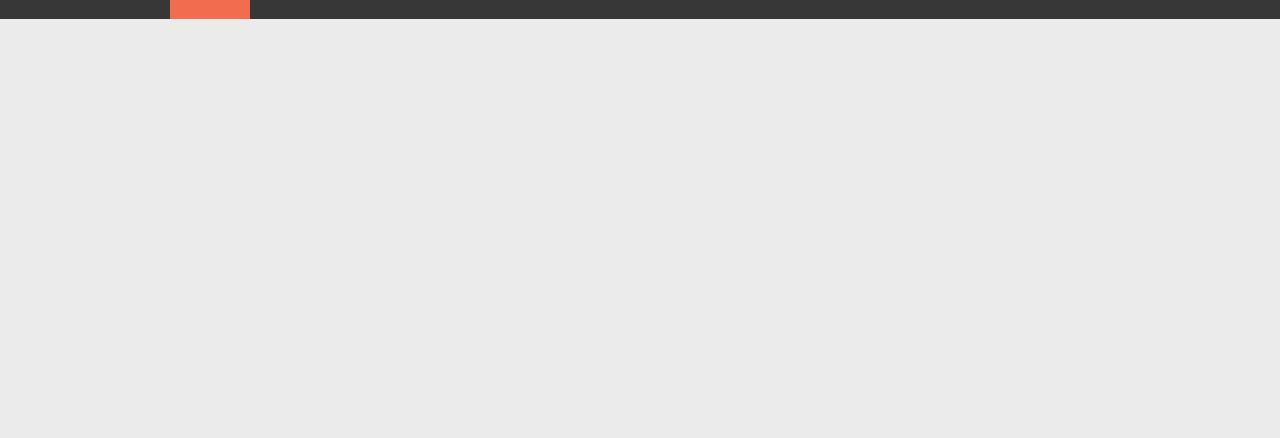
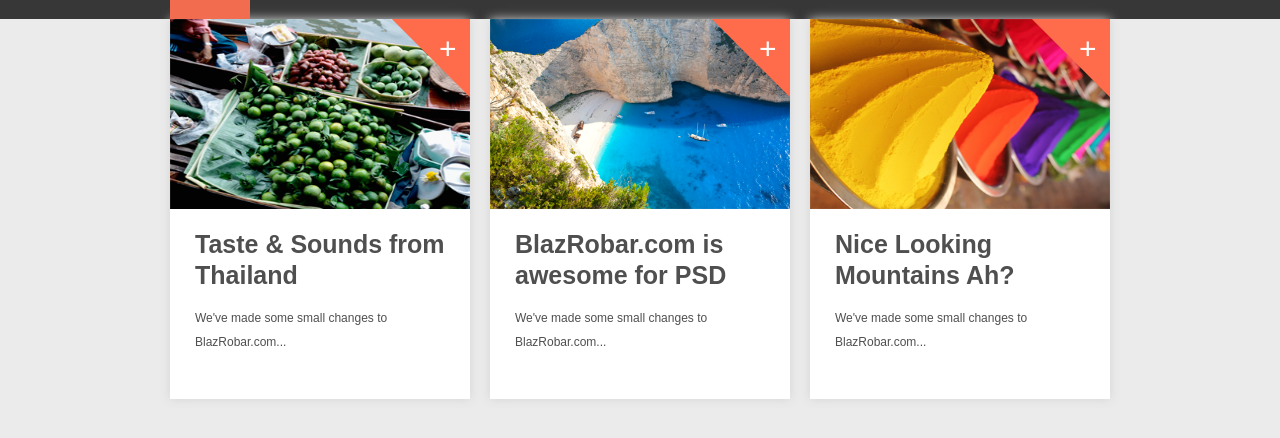
Before and after one commit to mister-savich/good-inc, a plain HTML site: page index.html in a window 1280 px wide. Shown: the part 46-484 px from the top of the page. Drawn offline with Linux system fonts and the light colour scheme.

Commit message:
Add some articles

```diff
--- a/index.html
+++ b/index.html
@@ -18,6 +18,40 @@
 					</div>
 				</div>
 			</div>
+			<div class="container">
+				<div id="articles" class="clearfix">
+					<div class="article-item left">
+						<div class="article-img">
+							<a href="#" class="zoom">+</a>
+							<a href="#"><img src="img/article-item-1.png" alt=""></a>
+						</div>
+						<div class="article-txt">
+							<h3 class="title"><a href="#">Taste & Sounds from Thailand</a></h3>
+							<p>We've made some small changes to BlazRobar.com...</p>
+						</div>
+					</div>
+					<div class="article-item left">
+						<div class="article-img">
+							<a href="#" class="zoom">+</a>
+							<a href="#"><img src="img/article-item-2.png" alt=""></a>
+						</div>
+						<div class="article-txt">
+							<h3 class="title"><a href="#">BlazRobar.com is awesome for PSD</a></h3>
+							<p>We've made some small changes to BlazRobar.com...</p>
+						</div>
+					</div>
+					<div class="article-item left">
+						<div class="article-img">
+							<a href="#" class="zoom">+</a>
+							<a href="#"><img src="img/article-item-3.png" alt=""></a>
+						</div>
+						<div class="article-txt">
+							<h3 class="title"><a href="#">Nice Looking Mountains Ah?</a></h3>
+							<p>We've made some small changes to BlazRobar.com...</p>
+						</div>
+					</div>
+				</div>
+			</div>
 		</div>
 		<script src="js/jquery-1.12.1.js"></script>
 	</body>
```
